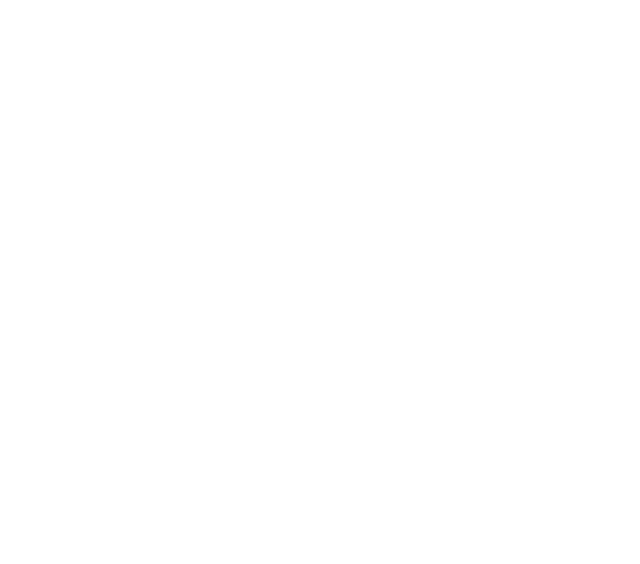
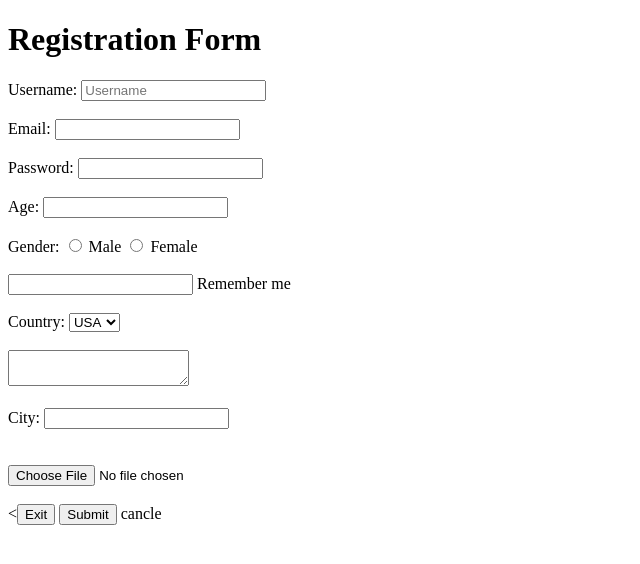
Before and after one commit to snega2006/Lahari, a plain HTML site: page index1.html in a window 1280 px wide. Shown: the whole page, without its empty margins (0-640 px from the left). Drawn offline with Linux system fonts and the light colour scheme.

Commit message:
Update index1.html

```diff
--- a/index1.html
+++ b/index1.html
@@ -3,12 +3,58 @@
 <head>
    <meta charset="UTF-8">
    <meta name="viewport" content="width=device-width, initial-scale=1.0">
-   <title>Forms</ttitle>
+   <title>Forms</title>
 </head>
 <body>
    <h1>Registration Form</h1>
    <form>
        <label>Username:</label>
-       <input type = "text" placeholder = "Username" rrequired>
+       <input type = "text" placeholder = "Username" required>
+       <br><br>
+       <label>Email:</label>
+       <input type="text">
+       <br><br>
+       <label>Password:</label>
+       <input type="text">
+       <br><br>
+       <label>Age:</label>
+       <input type="number">
+       <br><br>
+       <label>Gender:</label>
+       <input type="radio"value = "male">
+       <label>Male</label>
+       <input type="radio"value = "female">
+       <label>Female</label>
+       <br><br>
+       <input type ="check box">
+       <label>Remember me</label>
+       <br><br>
+       <label>Country:</label>
+       <select>
+           <option>USA</option>
+           <option>UK</option>
+           <option>India</option>
+       </select>
+       <br><br>
+       <textarea></textarea>
+       <br><br>
+       <label>City:</label>
+       <input type="text" id="city" list="citylist">
+       <br>
+       <datalist id ="citylist">
+           <option> value ="Newyork">
+           <option> value ="Los Angeles">
+           <option> value ="Chennai">
+           <option> value ="Coimbatore">
+       </datalist>
+       <br><br>
+       <input type ="file">
+       <br><br>
+       <<input type="button" value = "Exit">
+       <input type="submit"
+       <input type="reset"
+       <input type="reset"> cancle</button>
+   </form>
+
 </body>
 </html>
```
